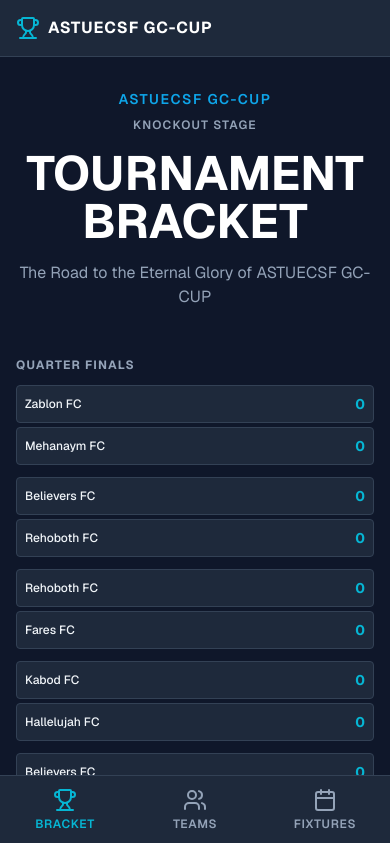
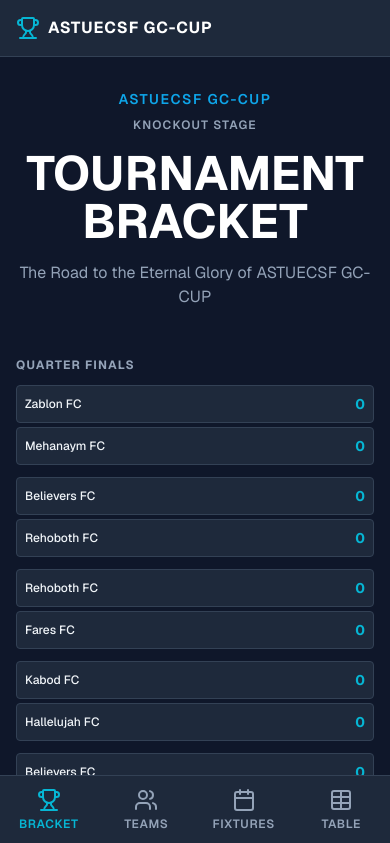
Before and after one commit to Fevenes/GC_Cup, a Next.js app: page / in a window 390 px wide. Shown: the top 843 px of the page. Built offline with nearby package versions, Linux system fonts and the light colour scheme.

Commit message:
Add table to mobile navigation

```diff
--- a/components/navigation.tsx
+++ b/components/navigation.tsx
@@ -2,7 +2,7 @@
 
 import Link from 'next/link'
 import { usePathname } from 'next/navigation'
-import { Trophy, Users, Calendar } from 'lucide-react'
+import { Trophy, Users, Calendar, Table as TableIcon } from 'lucide-react'
 
 export default function Navigation() {
   const pathname = usePathname()
@@ -12,6 +12,7 @@ export default function Navigation() {
   return (
     <nav className="fixed bottom-0 left-0 right-0 bg-card border-t border-border md:hidden z-50">
       <div className="flex items-center justify-around">
+
         <Link
           href="/"
           className={`flex-1 flex flex-col items-center justify-center py-3 gap-1 transition-colors ${
@@ -21,6 +22,7 @@ export default function Navigation() {
           <Trophy className="w-6 h-6" />
           <span className="text-xs uppercase tracking-wider font-semibold">Bracket</span>
         </Link>
+
         <Link
           href="/teams"
           className={`flex-1 flex flex-col items-center justify-center py-3 gap-1 transition-colors ${
@@ -30,6 +32,7 @@ export default function Navigation() {
           <Users className="w-6 h-6" />
           <span className="text-xs uppercase tracking-wider font-semibold">Teams</span>
         </Link>
+
         <Link
           href="/fixtures"
           className={`flex-1 flex flex-col items-center justify-center py-3 gap-1 transition-colors ${
@@ -39,6 +42,18 @@ export default function Navigation() {
           <Calendar className="w-6 h-6" />
           <span className="text-xs uppercase tracking-wider font-semibold">Fixtures</span>
         </Link>
+
+        {/* ✅ NEW TABLE */}
+        <Link
+          href="/table"
+          className={`flex-1 flex flex-col items-center justify-center py-3 gap-1 transition-colors ${
+            isActive('/table') ? 'text-accent' : 'text-muted-foreground hover:text-foreground'
+          }`}
+        >
+          <TableIcon className="w-6 h-6" />
+          <span className="text-xs uppercase tracking-wider font-semibold">Table</span>
+        </Link>
+
       </div>
     </nav>
   )
```
